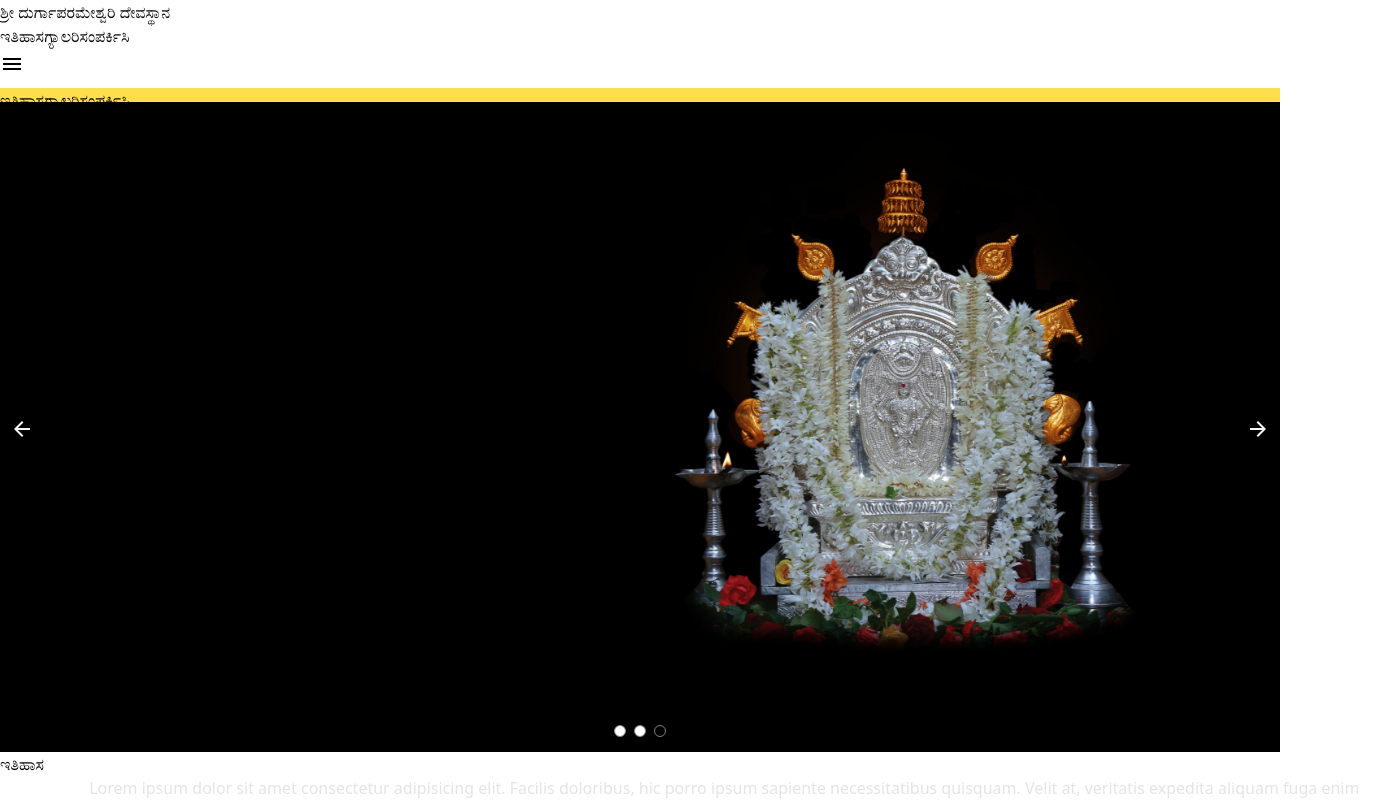
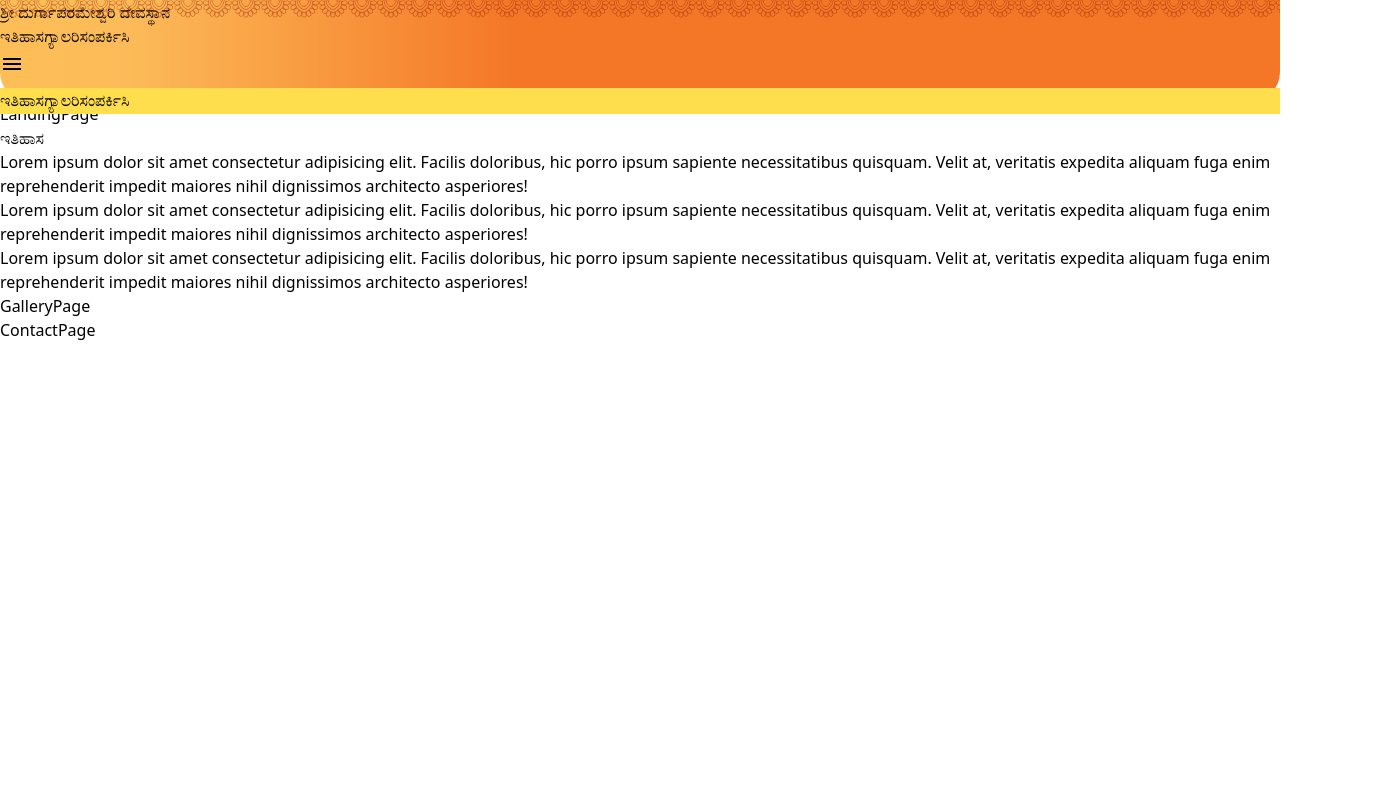
Before and after one commit to Mini-Project2024/SOP-Temple_Website, a React (Vite) app: page / in a window 1280 px wide. Shown: the top 800 px of the page, 1380 px wide, since content can reach past the window. Built offline with nearby package versions, Linux system fonts and the light colour scheme.

Commit message:
header upgraded

```diff
--- a/src/App.css
+++ b/src/App.css
@@ -1,5 +1,5 @@
-@import '../node_modules/slick-carousel/slick/slick.css';
-@import '../node_modules/slick-carousel/slick/slick-theme.css';
+@import "../node_modules/slick-carousel/slick/slick.css";
+@import "../node_modules/slick-carousel/slick/slick-theme.css";
 .nav-item {
   position: relative;
   display: inline-block;
@@ -14,7 +14,7 @@
   bottom: 0;
   height: 2px;
   width: 0;
-  background-color: #E85C0D;
+  background-color: darkblue;
   transition: width 0.3s ease;
 }
 
@@ -49,3 +49,15 @@
 .transform {
   transform: translateY(12px);
 }
+
+.nav-pattern {
+  background-image: url(./assets/header-pattern.svg);
+  background-repeat: repeat-x;
+  height: 18px;
+  width: 100%;
+  position: absolute;
+  top: 0;
+  left: 0;
+  background-size: contain;
+  opacity: 0.5;
+}
--- a/src/App.jsx
+++ b/src/App.jsx
@@ -9,7 +9,6 @@ function App() {
 
   return (
     <Router>
-      <Header/>
       <Routes>
         <Route path='/' element={<Index/>}></Route>
       </Routes>
--- a/src/components/Header.jsx
+++ b/src/components/Header.jsx
@@ -17,8 +17,16 @@ const Header = () => {
   };
 
   return (
-    <div className="flex items-center justify-between px-8 py-4 bg-yellow-300 relative z-50">
-      <h3 className="text-xl md:text-xl font-bold">
+    <div
+      className="flex items-center justify-between px-8 py-6 fixed w-full z-50"
+      style={{
+        background: "linear-gradient(90deg, rgba(253, 190, 87, 1) 0%, rgba(252, 187, 88, 1) 10%, rgba(244, 119, 40, 1) 40%, rgba(244, 119, 40, 1) 100%)",
+        borderBottomLeftRadius: "30px",
+        borderBottomRightRadius: "30px",
+      }}
+    >
+      <div className="nav-pattern"></div>
+      <h3 className="text-xl md:text-xl  font-bold">
         ಶ್ರೀ ದುರ್ಗಾಪರಮೇಶ್ವರಿ ದೇವಸ್ಥಾನ
       </h3>
 
@@ -26,24 +34,24 @@ const Header = () => {
         <nav>
           <ul className="flex gap-10 font-bold">
             <li
-              className={`nav-item cursor-pointer ${
-                activeIndex === 0 ? "text-blue-500" : ""
+              className={`nav-item text-white cursor-pointer ${
+                activeIndex === 0 ? "text-blue-900" : ""
               }`}
               onClick={() => handleClick(0, "history")}
             >
               ಇತಿಹಾಸ
             </li>
             <li
-              className={`nav-item cursor-pointer ${
-                activeIndex === 2 ? "text-blue-500" : ""
+              className={`nav-item text-white cursor-pointer ${
+                activeIndex === 2 ? "text-blue-900" : ""
               }`}
               onClick={() => handleClick(2, "gallery")}
             >
               ಗ್ಯಾಲರಿ
             </li>
             <li
-              className={`nav-item cursor-pointer ${
-                activeIndex === 3 ? "text-blue-500" : ""
+              className={`nav-item text-white cursor-pointer ${
+                activeIndex === 3 ? "text-blue-900" : ""
               }`}
               onClick={() => handleClick(3, "contact")}
             >
@@ -70,24 +78,24 @@ const Header = () => {
       >
         <ul className="flex flex-col gap-10 p-8 font-bold h-full">
           <li
-            className={`nav-item cursor-pointer ${
-              activeIndex === 0 ? "text-blue-500" : ""
+            className={`nav-item cursor-pointer text-white ${
+              activeIndex === 0 ? "text-blue-900" : ""
             }`}
             onClick={() => handleClick(0, "history")}
           >
             ಇತಿಹಾಸ
           </li>
           <li
-            className={`nav-item cursor-pointer ${
-              activeIndex === 2 ? "text-blue-500" : ""
+            className={`nav-item cursor-pointer text-white ${
+              activeIndex === 2 ? "text-blue-900" : ""
             }`}
             onClick={() => handleClick(2, "gallery")}
           >
             ಗ್ಯಾಲರಿ
           </li>
           <li
-            className={`nav-item cursor-pointer ${
-              activeIndex === 3 ? "text-blue-500" : ""
+            className={`nav-item cursor-pointer text-white ${
+              activeIndex === 3 ? "text-blue-900" : ""
             }`}
             onClick={() => handleClick(3, "contact")}
           >
--- a/src/pages/GalleryPage.jsx
+++ b/src/pages/GalleryPage.jsx
@@ -2,7 +2,7 @@ import React from 'react'
 
 const GalleryPage = ({ id }) => {
   return (
-    <div id={id}>GalleryPage</div>
+    <div id={id} className='h-[100vh]'>GalleryPage</div>
   )
 }
 
--- a/src/pages/HistoryPage.jsx
+++ b/src/pages/HistoryPage.jsx
@@ -1,16 +1,12 @@
 import React, { useEffect, useRef } from "react";
 import gsap from "gsap";
-import ScrollTrigger from "gsap/ScrollTrigger";
 import "../App.css";
-
-// Register ScrollTrigger with GSAP
-gsap.registerPlugin(ScrollTrigger);
 
 const HistoryPage = ({ id }) => {
   const sectionsRef = useRef([]);
 
   useEffect(() => {
-    // Animate sections on scroll
+    // Animate the left-side divs to come from the left and right-side divs from the right
     sectionsRef.current.forEach((section, index) => {
       const leftDiv = section.querySelector('.left-div');
       const rightDiv = section.querySelector('.right-div');
@@ -18,35 +14,13 @@ const HistoryPage = ({ id }) => {
       gsap.fromTo(
         leftDiv,
         { opacity: 0, x: -100 },
-        {
-          opacity: 1,
-          x: 0,
-          duration: 1,
-          ease: "power3.out",
-          scrollTrigger: {
-            trigger: section,
-            start: "top bottom", // Animation starts when the top of the section hits the bottom of the viewport
-            end: "bottom top",  // Animation ends when the bottom of the section hits the top of the viewport
-            scrub: 1, // Smoothly animate as you scroll
-          },
-        }
+        { opacity: 1, x: 0, duration: 1, ease: "power3.out", delay: index * 0.6 }
       );
 
       gsap.fromTo(
         rightDiv,
         { opacity: 0, x: 100 },
-        {
-          opacity: 1,
-          x: 0,
-          duration: 1,
-          ease: "power3.out",
-          scrollTrigger: {
-            trigger: section,
-            start: "top bottom",
-            end: "bottom top",
-            scrub: 1,
-          },
-        }
+        { opacity: 1, x: 0, duration: 1, ease: "power3.out", delay: index * 0.6 + 0.3 }
       );
     });
   }, []);
--- a/src/pages/Index.jsx
+++ b/src/pages/Index.jsx
@@ -4,11 +4,13 @@ import images from "../images/images"
 import HistoryPage from './HistoryPage'
 import GalleryPage from './GalleryPage'
 import ContactPage from './ContactPage'
+import LandingPage from './LandingPage'
+import Header from '../components/Header'
 
 const Index = () => {
   return (
     <div>
-      <SliderPage>
+      {/* <SliderPage>
         {images.map((image, index) => (
           <img
             className='w-full h-60 object-cover'
@@ -17,8 +19,9 @@ const Index = () => {
             alt={image.imgAlt}
           />
         ))}
-      </SliderPage>
-
+      </SliderPage> */}
+      <Header/>
+      <LandingPage/>
       <HistoryPage id="history" />
       <GalleryPage id="gallery" />
       <ContactPage id="contact" />
--- /dev/null
+++ b/src/pages/LandingPage.jsx
@@ -0,0 +1,9 @@
+import React from 'react'
+
+const LandingPage = () => {
+  return (
+    <div className="h-[100vh] w-full bg-[#fcf0d8]">LandingPage</div>
+  )
+}
+
+export default LandingPage
```
Also changed, not shown: src/assets/flower-pattern.svg (added), src/assets/header-pattern.svg (added).
